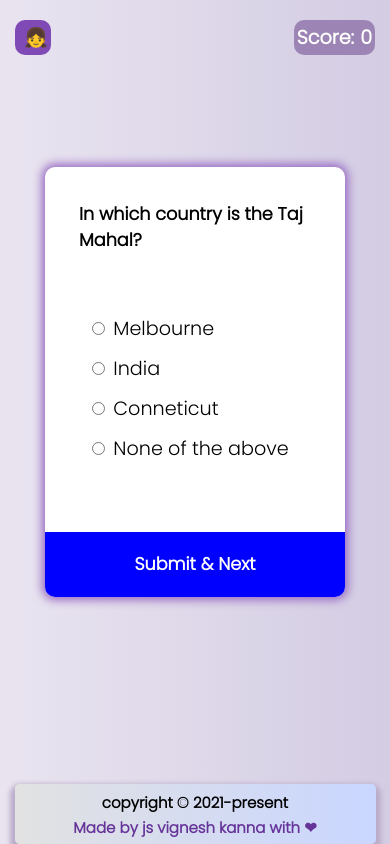
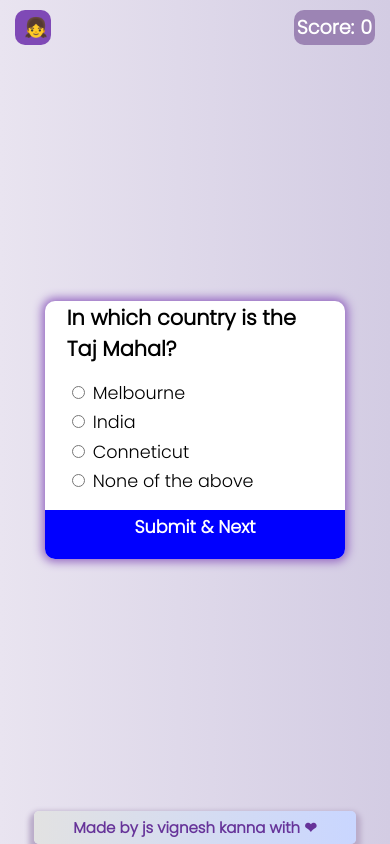
Before and after one commit to jsvigneshkanna/15_JS_Projects, a plain HTML site: page 3-QuizApp/quizPage.html in a window 390 px wide. Drawn offline with Linux system fonts and the light colour scheme.

Commit message:
changed mobile css and favicon

```diff
--- a/3-QuizApp/quizPage.html
+++ b/3-QuizApp/quizPage.html
@@ -5,6 +5,10 @@
     <meta name="viewport" content="width=device-width, initial-scale=1.0">
     <title>Quiz Game</title>
     <link rel="stylesheet" href="style.css">
+    <link rel="apple-touch-icon" sizes="180x180" href="apple-touch-icon.png">
+    <link rel="icon" type="image/png" sizes="32x32" href="favicon-32x32.png">
+    <link rel="icon" type="image/png" sizes="16x16" href="favicon-16x16.png">
+    <link rel="manifest" href="site.webmanifest">
 </head>
 <body>
     <div class="score-container">
@@ -46,9 +50,6 @@
         <button id="quiz_submit">Submit & Next</button>
     </div>
     <footer>
-        <div class="copyright">
-            copyright © 2021-present
-        </div>
         <div class="made-by">
             Made by js vignesh kanna with ❤
         </div>
--- a/3-QuizApp/style.css
+++ b/3-QuizApp/style.css
@@ -263,57 +263,101 @@ th {
 
 /* media querys */
 @media screen and (max-width: 745px) {
-    h2 {
-        font-size: 1.1rem;
-        padding: .8rem;
+    h1 {
+        font-size: 1.3rem;
+        padding: .4rem;
     }
+
+    .player_name_text{
+        align-items: stretch;
+    }
+
+    #home_submit {
+        padding-top: 5px;
+        padding-bottom: 5px;
+    }
+
     .quiz-container {
         width: 80%;
     }
 
-    .heading-container footer {
+    footer {
         width: 80%;
+        font-size: .9rem;
     }
 
     .playerSelection-container {
         width: 80%;
+        justify-content: center;
     }
     .score-container {
-        top: 20px;
+        top: 10px;
         right: 15px;
         background-color: rgb(156, 132, 180);
     }
 
     .player-container {
-        top: 20px;
+        top: 10px;
         left: 15px;
         background-color: rgb(127, 73, 182);
     }
 
+    .quiz-container {
+        margin-top: 1rem;
+    }
+
+
+
+    .quiz-section {
+        padding: .6px;
+    }
+
+    ul {
+        padding-top: 0px;
+        padding-bottom: 0px;
+    }
+
+    h2 {
+        font-size: 1.3rem;
+        padding-bottom: 0px;
+        padding-top: 1px;
+    }
+
+    #quiz_submit {
+        padding-top: 4px;
+    }
+
+    ul li {
+        font-size: 1.1rem;
+        margin: .2rem 0;
+    }
     .copyright {
         font-size: 15px;
         padding: 2px;
     }
 
     .hof-header-container {
-        flex-direction: column;
+        /* flex-direction: column; */
         width: 85%;
         box-shadow: 2px 3px 3px 3px rgb(223, 174, 166);
         font-size: 1rem;
-        height: 7rem;
+        height: 9rem;
     }
 
     .hof-header {
-        font-size: 9px;
+        font-size: 12px;
     }
 
     .hof-repeat-btn {
-        position: sticky;
+        position:sticky;
         height: max-content;
-        padding: 2px;
+        padding: 3px;
+        margin: 3px;
+        font-size: 1.3rem;
     }
 
     table {
         width: 80%;
+        position: relative;
     }
 }
```
Also changed, not shown: 3-QuizApp/dashboard.html (+4 -0 lines), 3-QuizApp/index.html (+4 -1 lines), 3-QuizApp/about.txt (added), 3-QuizApp/android-chrome-192x192.png (added), 3-QuizApp/android-chrome-512x512.png (added), 3-QuizApp/apple-touch-icon.png (added), 3-QuizApp/favicon-16x16.png (added), 3-QuizApp/favicon-32x32.png (added), 3-QuizApp/favicon.ico (added), 3-QuizApp/site.webmanifest (added).
